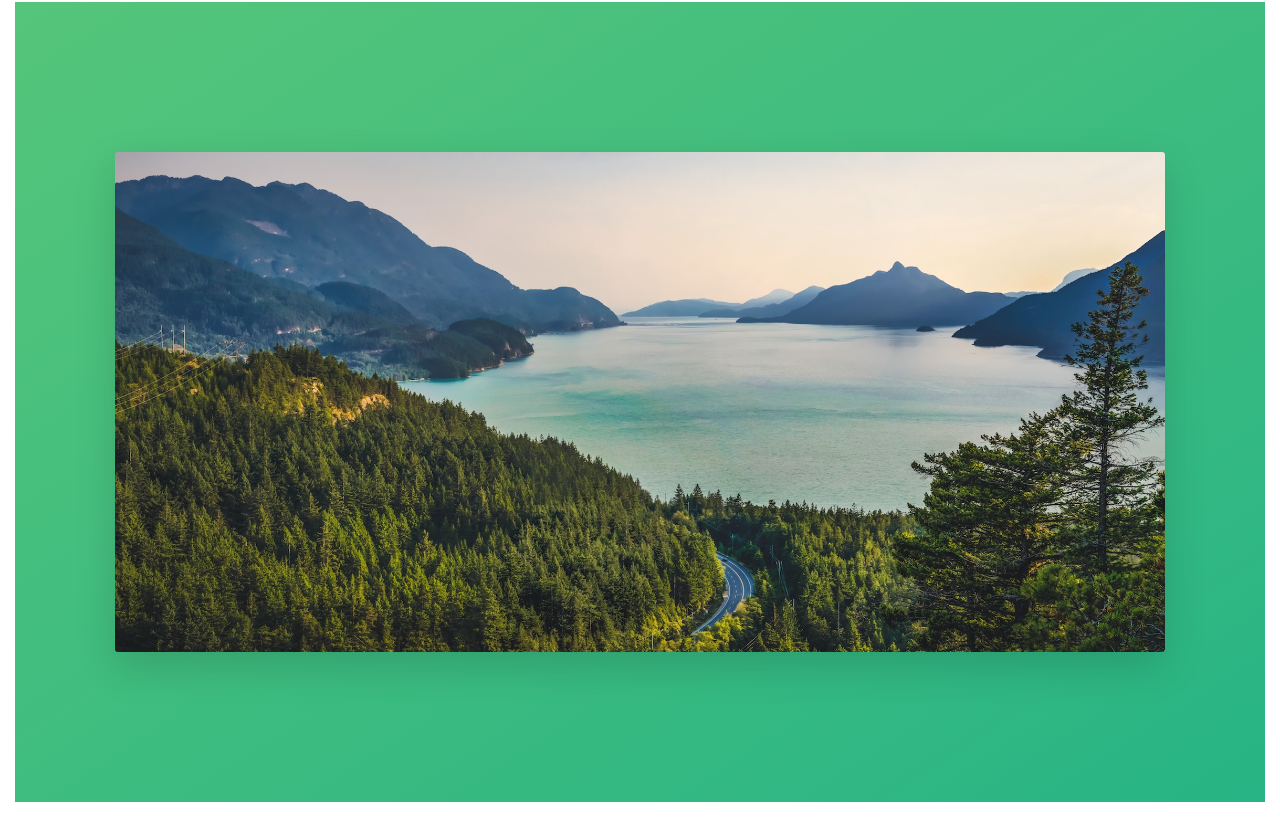
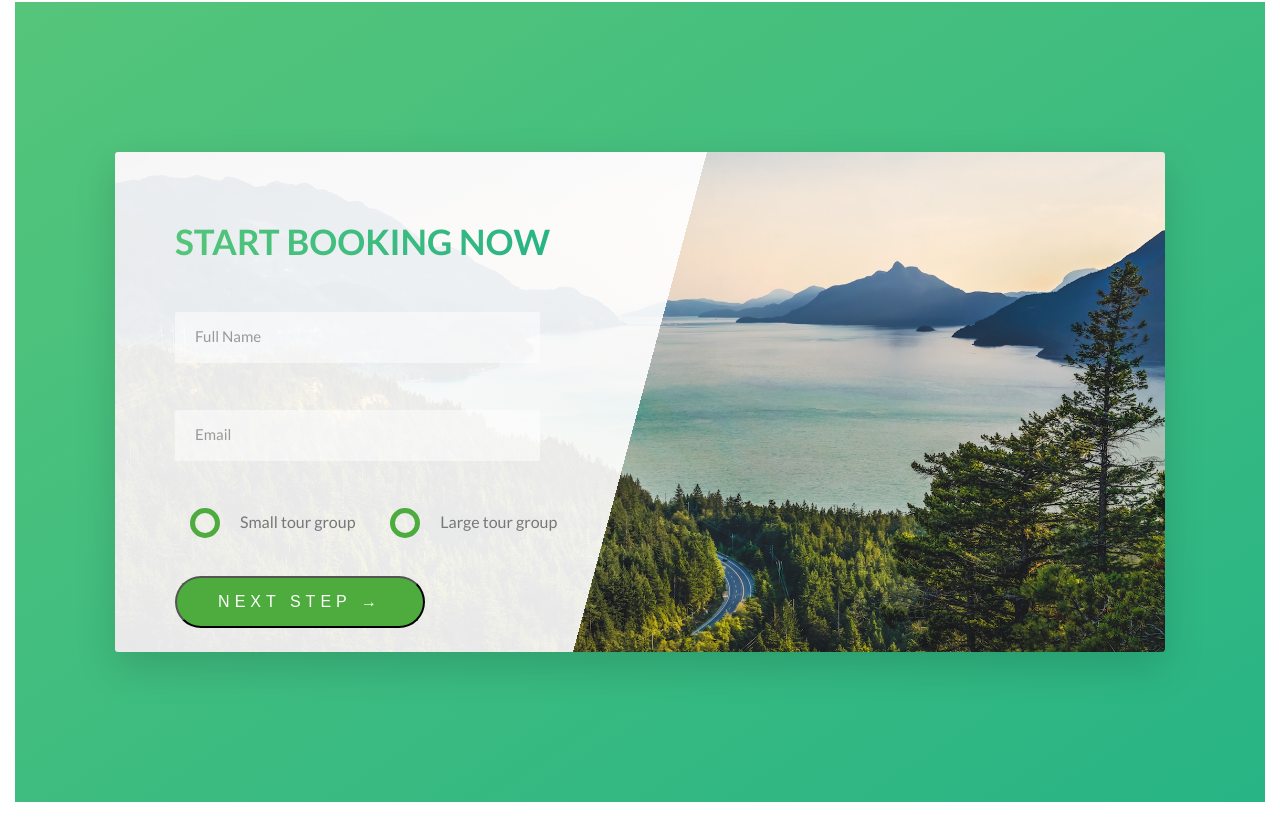
Before and after one commit to yobin7364/PokharaFlys, a website: page index.html in a window 1280 px wide. Shown: the part 3742-4559 px from the top of the page. Drawn offline with Linux system fonts and the light colour scheme.

Commit message:
booking section finished

```diff
--- a/index.html
+++ b/index.html
@@ -270,7 +270,43 @@
         <section class="section-book">
             <div class="row">
                 <div class="book">
+                    <div class="book__form">
+                        <form action="#" class="form">
+                            <div class="u-text u-margin-bottom-medium">
+                                <h2 class="heading-secondary">
+                                    Start booking now
+                                </h2>
+                            </div>
+                            <div class="form__group">
+                                <input type="text" class="form__input" placeholder="Full Name" id="name" required>
+                                <label for="name" class="form__label">Full Name</label>
+                            </div>
+                            <div class="form__group">
+                                <input type="email" class="form__input" placeholder="Email" id="email" required>
+                                <label for="email" class="form__label">Email Address</label>
+                            </div>
+                            <!-- The name attribute for both inputs are same for selecting only one button. -->
+                            <!-- Custom radio button is build by hiding original button by span element as the original button cannot be styled by css -->
+                            <div class="form__group u-margin-bottom-medium">
+                                <div class="form__radio-group">
+                                    <input type="radio" class="form__radio-input" id='small' name='size'>
+                                    <label for="small" class="form__radio-label">
+                                        <span class="form__radio-button"></span>
+                                        Small tour group</label>
+                                </div>
+                                <div class="form__radio-group">
+                                    <input type="radio" class="form__radio-input" id='large' name='size'>
+                                    <label for="large" class="form__radio-label">
+                                            <span class="form__radio-button"></span>
+                                        Large tour group</label>
+                                </div>
+                            </div>
+                            <div class="form__group">
+                                <button class="btn btn--green">Next Step &rarr;</button>
+                            </div>
 
+                        </form>
+                    </div>
                 </div>
             </div>
         </section>
--- a/package.json
+++ b/package.json
@@ -4,7 +4,7 @@
     "description": "page",
     "main": "index.js",
     "scripts": {
-        "compile:sas": "node-sass sass/main.scss css/style.css -w"
+        "compile:sass": "node-sass sass/main.scss css/style.css -w"
     },
     "author": "yobin",
     "license": "ISC",
--- a/sass/abstract/_variables.scss
+++ b/sass/abstract/_variables.scss
@@ -4,16 +4,16 @@ $color-primary-light: #55c57a;
 $color-primary-dark: #28b485;
 $color-grey-light: #f7f7f7;
 $color-black: black;
-
+$color-white: white;
 $color-secondary-light: rgb(255, 187, 0);
 $color-secondary-dark: rgb(255, 145, 0);
-
 $color-tertiary-light: rgb(0, 119, 255);
 $color-tertiary-dark: rgb(4, 0, 255);
+$color-grey-dark:#777;
+$color-grey-dark-2:#999;
 //grid
 $grid-width: 128rem;
 $gutter-vertical: 8rem;
 $gutter-horizontal: 6rem;
-
 //font-size
 $default-font-size: 1.6rem;
--- a/sass/base/_utilities.scss
+++ b/sass/base/_utilities.scss
@@ -1,15 +1,16 @@
+//All the styles should be made important for utilities class
 .u-center-text {
-	text-align: center;
+    text-align: center !important;
 }
 
 .u-margin-bottom-small {
-	margin-bottom: 1.5rem;
+    margin-bottom: 1.5rem !important;
 }
 
 .u-margin-bottom-medium {
-	margin-bottom: 4rem;
+    margin-bottom: 4rem !important;
 }
 
 .u-margin-bottom-big {
-	margin-bottom: 8rem;
+    margin-bottom: 8rem !important;
 }
--- /dev/null
+++ b/sass/components/_form.scss
@@ -0,0 +1,85 @@
+.form {
+    &__group:not(:last-child) {
+        margin-bottom: 2rem;
+    }
+    &__input {
+        font-family: inherit;
+        font-size: 1.5rem;
+        color: inherit;
+        padding: 1.5rem 2rem;
+        border-radius: 2px;
+        background-color: rgba($color-white, .5);
+        border: none;
+        border-bottom: 3px solid transparent;
+        display: block;
+        width: 90%;
+        transition: all .3s;
+        &:focus {
+            outline: none;
+            box-shadow: 0 1rem 2rem rgba($color-black, .1);
+            border-bottom: 3px solid $color-primary;
+        }
+        &:focus:invalid {
+            border-bottom: 3px solid $color-secondary-dark;
+        }
+        &::-webkit-input-placeholder {
+            color: $color-grey-dark-2;
+        }
+    }
+    &__label {
+        display: block;
+        margin-left: 2rem;
+        margin-top: .7rem;
+        font-size: 1.2rem;
+        font-weight: 700;
+        transition: all .3s;
+    }
+    /*Immidiate adjacent sibling selector by '+' and '~' for siblings not immidiate adjacent*/
+    /*The selected sibling is styled when :placeholder-shown pseudoclass is available*/
+    &__input:placeholder-shown+&__label {
+        opacity: 0;
+        visibility: hidden;
+        transform: translateY(-4rem);
+    }
+    &__radio-input {
+        visibility: hidden;
+    }
+    &__radio-group {
+        width: 49%;
+        display: inline-block;
+    }
+    &__radio-label {
+        font-size: $default-font-size;
+        cursor: pointer;
+        position: relative;
+        padding-left: 5rem;
+    }
+    /*After pseudo element for small button inside big circular button!*/
+    /*Height, width, margin wrokd for block or inline-block element*/
+    &__radio-button {
+        height: 3rem;
+        width: 3rem;
+        border: 5px solid $color-primary;
+        border-radius: 50%;
+        display: inline-block;
+        position: absolute;
+        left: 0;
+        &::after {
+            content: "";
+            height: 1.3rem;
+            width: 1.3rem;
+            border-radius: 50%;
+            position: absolute;
+            top: 50%;
+            left: 50%;
+            transform: translate(-50%, -50%);
+            background-color: $color-primary;
+            opacity: 0;
+            transition: opacity .2s;
+        }
+    }
+    // Here the checked status of radio button is checked to style after pseudo element , it is selected by sibling's child relation ~
+    &__radio-input:checked~&__radio-label &__radio-button::after {
+        opacity: 1;
+    }
+}
--- a/sass/main.scss
+++ b/sass/main.scss
@@ -1,20 +1,19 @@
+/*refresh the npm run compile:sass if the import doesnot work*/
+
 @import "abstract/functions";
 @import "abstract/mixins";
 @import "abstract/variables";
-
 @import "base/base";
 @import "base/animations";
 @import "base/typography";
 @import "base/utilities";
-
+@import "components/form";
+@import "components/bg-video.scss";
 @import "components/button";
 @import "components/feature-box";
+@import "components/story.scss";
 @import "components/card.scss";
 @import "components/composition.scss";
-@import "components/story.scss";
-@import "components/bg-video.scss";
-
 @import "layout/grid";
 @import "layout/header";
-
 @import "pages/home";
--- a/sass/pages/_home.scss
+++ b/sass/pages/_home.scss
@@ -30,9 +30,13 @@
 /*Single ../ for image as the path is taken from final compiled css */
 
 .book {
-    background-image: url(../img/nat-10.jpg);
+    background-image: linear-gradient(105deg, rgba($color-white, 0.9) 0%, rgba($color-white, 0.9) 50%, transparent 50%), url(../img/nat-10.jpg);
     background-size: 100%;
     border-radius: 3px;
     box-shadow: 0 1.5rem 4rem rgba($color-black, .15);
     height: 50rem;
+    &__form {
+        padding: 6rem;
+        width: 50%;
+    }
 }
```
Also changed, not shown: sass/components/_button.scss (+1 -6 lines), css/style.css.
